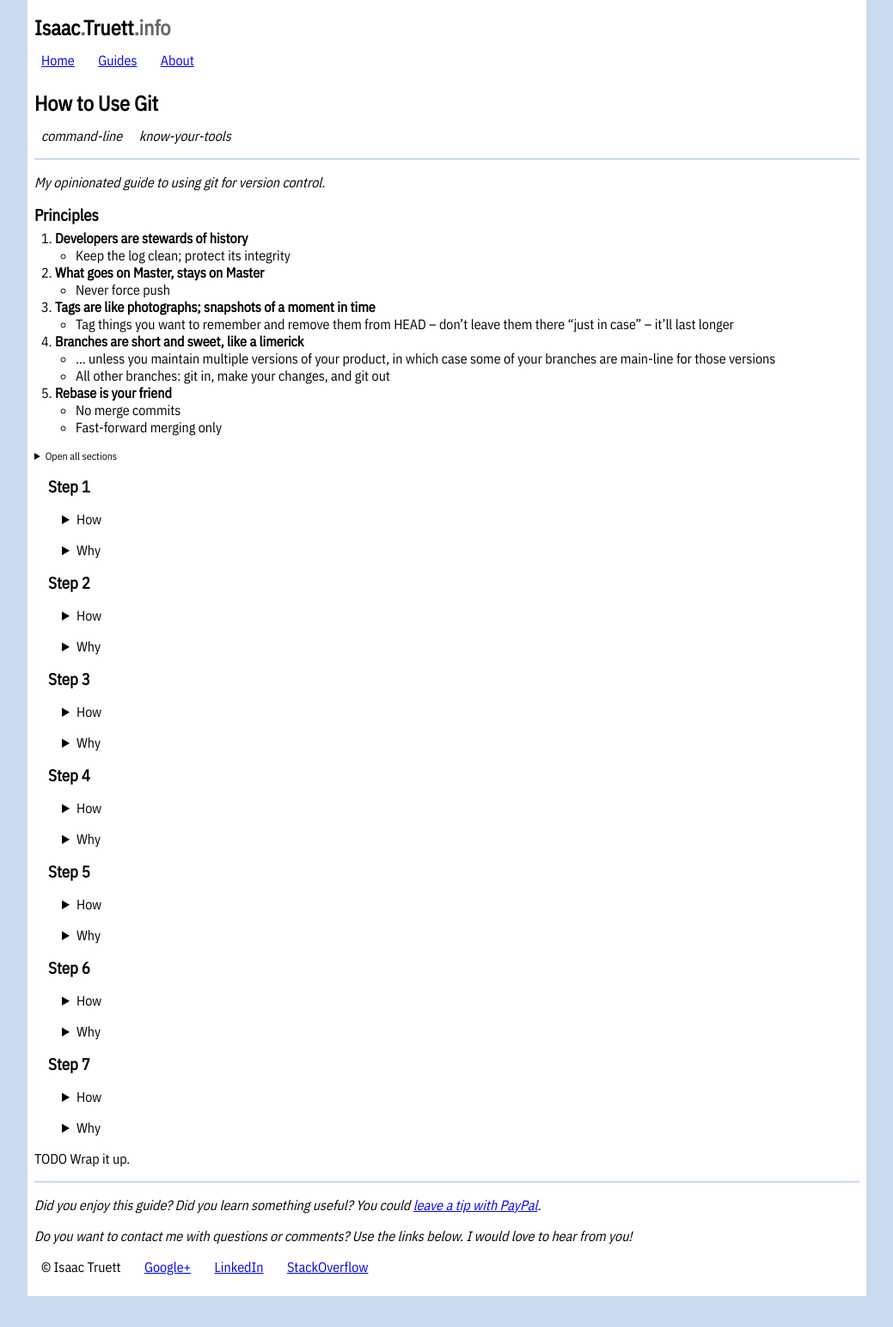
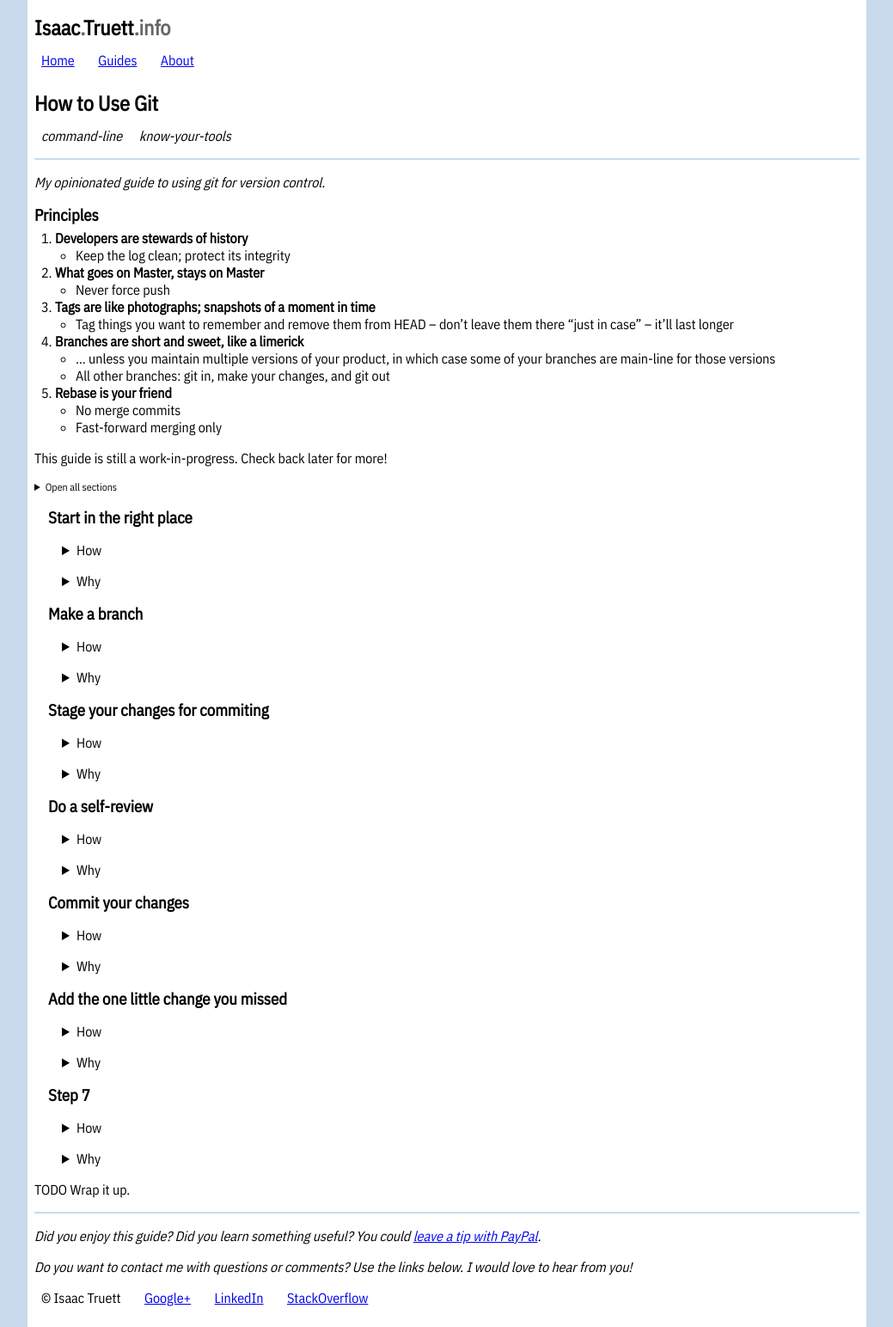
Before and after one commit to itruett/isaac.truett.info, a Jekyll site: the page built from how/to-use-git.html, in a window 1280 px wide. Shown: the whole page at 86% size, without its empty margins (120-1159 px from the left). Built offline with Jekyll 4.4.1, drawn with Linux system fonts in a browser that asks for light colours; before the commit the page ends 1508 px from its top, so only the background shows below that; some of the changed lines change nothing that is shown.

Commit message:
Continuing to build out the git guide.

```diff
--- a/how/to-use-git.html
+++ b/how/to-use-git.html
@@ -34,91 +34,102 @@
 			</ul>
 		</li>
 	</ol>
+	<p>This guide is still a work-in-progress. Check back later for more!</p>
 </section>
 <!--more-->
 <details id=open-all><summary>Open all sections</summary></details>
 <section>
 	<dl>
-		<dt><h3>Step 1</h3></dt>
+		<dt><h3>Start in the right place</h3></dt>
 		<dd>
 			<details>
 				<summary>How</summary>
-				<p>TODO Detailed description goes here.</p>
+{% highlight bash %}
+git checkout master
+git pull --rebase
+{% endhighlight %}
 			</details>
 			<details>
 				<summary>Why</summary>
-				<p>TODO Values and reasoning go here.</p>
+				<p>This will make sure that you're on the master branch, that master is up-to-date, and that any stray commits you have lying around in your local repository's master branch are placed on top of the remote version of history, as is Good and Proper in the stewardship of your code's history.</p>
+{% highlight bash %}
+git config --global pull.rebase true
+{% endhighlight %}
+				<p>This config setting will make rebase the default behavior for <code>pull</code>, in case you forget to add the <code>--rebase</code> flag.</p>
 			</details>
 		</dd>
 	</dl>
 </section>
 <section>
 	<dl>
-		<dt><h3>Step 2</h3></dt>
+		<dt><h3>Make a branch</h3></dt>
 		<dd>
 			<details>
 				<summary>How</summary>
-				<p>TODO Detailed description goes here.</p>
+				{% highlight bash %}git checkout -b {branch name}{% endhighlight %}
 			</details>
 			<details>
 				<summary>Why</summary>
-				<p>TODO Values and reasoning go here.</p>
+				<p>Making changes on a separate branch helps  history stay clean by keeping all of your changes for a specific feature or bugfix together, giving you a place to amend or revert commits without leaving a trace in history, and finally submitting your changes for a review as part of a pull request process.</p>
 			</details>
 		</dd>
 	</dl>
 </section>
 <section>
 	<dl>
-		<dt><h3>Step 3</h3></dt>
+		<dt><h3>Stage your changes for commiting</h3></dt>
 		<dd>
 			<details>
 				<summary>How</summary>
-				<p>TODO Detailed description goes here.</p>
+{% highlight bash %}
+git add one/path/at/a/time
+{% endhighlight %}
 			</details>
 			<details>
 				<summary>Why</summary>
-				<p>TODO Values and reasoning go here.</p>
+				<p>A quick shortcut to recursively add all of the changes in the current directory is <code>git all .</code>, but, by adding files individually, you have a chance to be thoughtful and make a deliberate decision about whether each file belongs in the commit. It can be tempting to take all of the changes at once, but we often end up touching many files during the development process and making changes that are not required in the final solution. These changes may be good changes to make, but if they aren't required for the current issue you're working on, it's probably best to make a separate commit.</p>
 			</details>
 		</dd>
 	</dl>
 </section>
 <section>
 	<dl>
-		<dt><h3>Step 4</h3></dt>
+		<dt><h3>Do a self-review</h3></dt>
 		<dd>
 			<details>
 				<summary>How</summary>
-				<p>TODO Detailed description goes here.</p>
+				{% highlight bash %}git diff --cached{% endhighlight %}
 			</details>
 			<details>
 				<summary>Why</summary>
-				<p>TODO Values and reasoning go here.</p>
+				<p><code>diff</code> with the <code>--cached</code> will show you all of your staged (added), but not yet committed, changes. This is a good opportunity to review what you've done, and make sure that each line that changed is correct and appropriate to be committed at this time.</p>
 			</details>
 		</dd>
 	</dl>
 </section>
 <section>
 	<dl>
-		<dt><h3>Step 5</h3></dt>
+		<dt><h3>Commit your changes</h3></dt>
 		<dd>
 			<details>
 				<summary>How</summary>
-				<p>TODO Detailed description goes here.</p>
+				{% highlight bash %}git commit{% endhighlight %}
 			</details>
 			<details>
 				<summary>Why</summary>
-				<p>TODO Values and reasoning go here.</p>
+				<p>Be sure to add a thoughtful comment about the changes you are making. If you have a ticket tracking system, it can be very helpful to include a reference to the ticket you are working on at the start of the comment, like this:</p>
+				<code>[issue-123] Adds a third solo to correct for insufficient cowbell</code>
 			</details>
 		</dd>
 	</dl>
 </section>
 <section>
 	<dl>
-		<dt><h3>Step 6</h3></dt>
+		<dt><h3>Add the one little change you missed</h3></dt>
 		<dd>
 			<details>
 				<summary>How</summary>
-				<p>TODO Detailed description goes here.</p>
+				{% highlight bash %}git commit --amend{% endhighlight %}
 			</details>
 			<details>
 				<summary>Why</summary>
```
